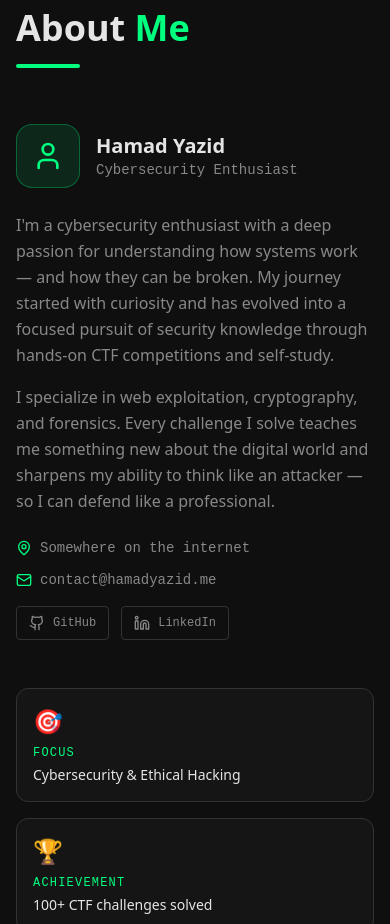
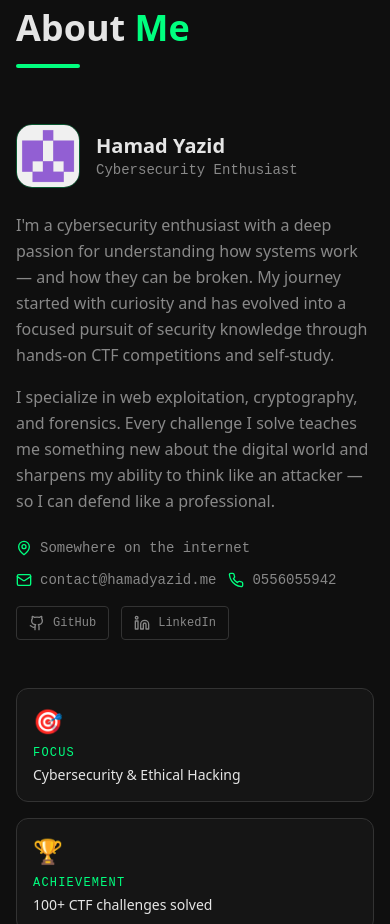
Before and after one commit to Hb6hh/Hb6hh.github.io, a Next.js app: page / in a window 390 px wide. Shown: the part 960-1884 px from the top of the page. Built offline with nearby package versions, Linux system fonts and the light colour scheme.

Commit message:
Add phone number and profile photo to About Me section
Agent-Logs-Url: https://github.com/Hb6hh/Hb6hh.github.io/sessions/d767dec4-2ba8-48ec-91ea-883899e04274

Co-authored-by: Hb6hh <86868085+Hb6hh@users.noreply.github.com>

```diff
--- a/components/cv/AboutSection.tsx
+++ b/components/cv/AboutSection.tsx
@@ -1,7 +1,8 @@
 "use client";
 
 import { motion } from "framer-motion";
-import { User, MapPin, Mail, Github, Linkedin } from "lucide-react";
+import { MapPin, Mail, Github, Linkedin, Phone } from "lucide-react";
+import Image from "next/image";
 
 const facts = [
   { icon: "🎯", label: "Focus", value: "Cybersecurity & Ethical Hacking" },
@@ -39,8 +40,14 @@ export default function AboutSection() {
           transition={{ duration: 0.6, delay: 0.1 }}
         >
           <div className="flex items-center gap-4 mb-6">
-            <div className="w-16 h-16 rounded-2xl bg-primary/10 border border-primary/30 flex items-center justify-center flex-shrink-0">
-              <User className="w-8 h-8 text-primary" />
+            <div className="w-16 h-16 rounded-2xl overflow-hidden border border-primary/30 flex-shrink-0">
+              <Image
+                src="/images/profile.png"
+                alt="Hamad Yazid profile photo"
+                width={64}
+                height={64}
+                className="w-full h-full object-cover"
+              />
             </div>
             <div>
               <h3 className="text-xl font-black text-foreground">Hamad Yazid</h3>
@@ -73,6 +80,13 @@ export default function AboutSection() {
             >
               <Mail className="w-4 h-4 text-primary" />
               contact@hamadyazid.me
+            </a>
+            <a
+              href="tel:0556055942"
+              className="flex items-center gap-2 text-muted-foreground hover:text-primary text-sm font-mono transition-colors"
+            >
+              <Phone className="w-4 h-4 text-primary" />
+              0556055942
             </a>
           </div>
 
```
Also changed, not shown: public/images/profile.png (added).
